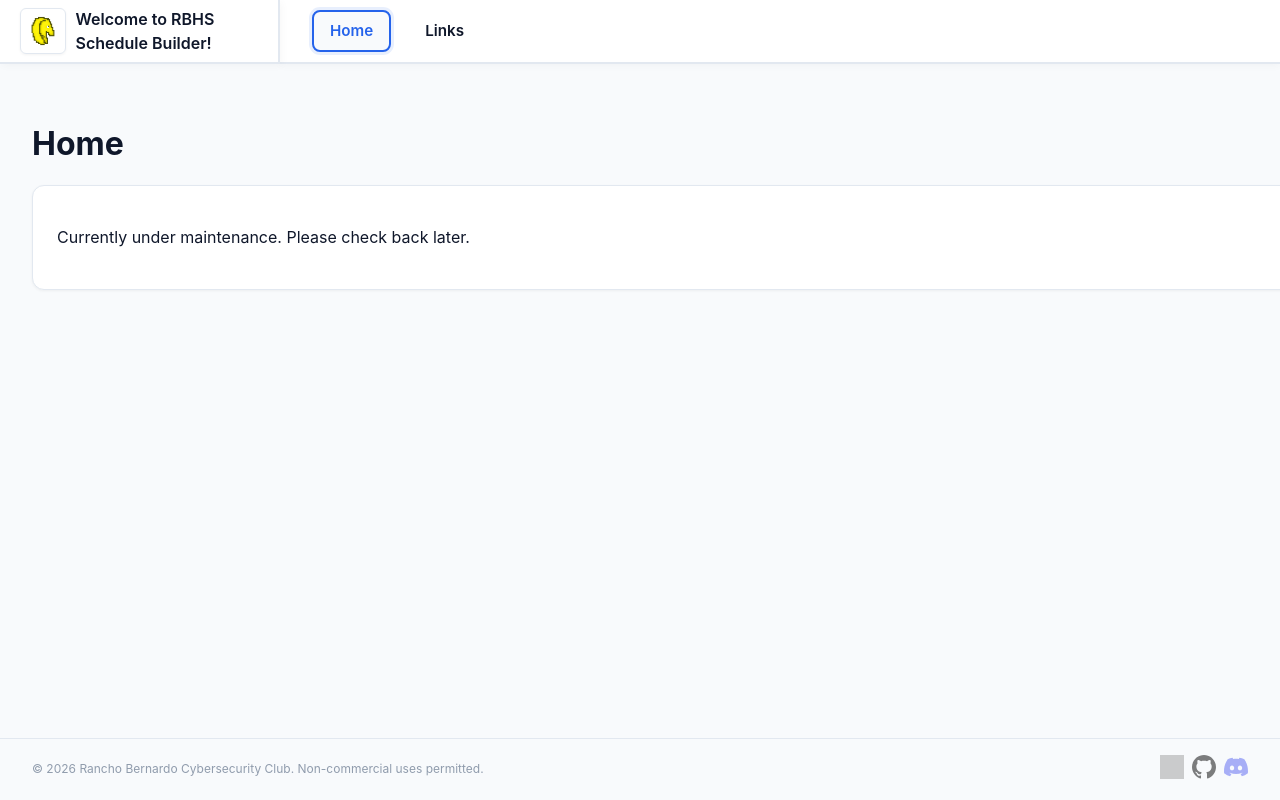
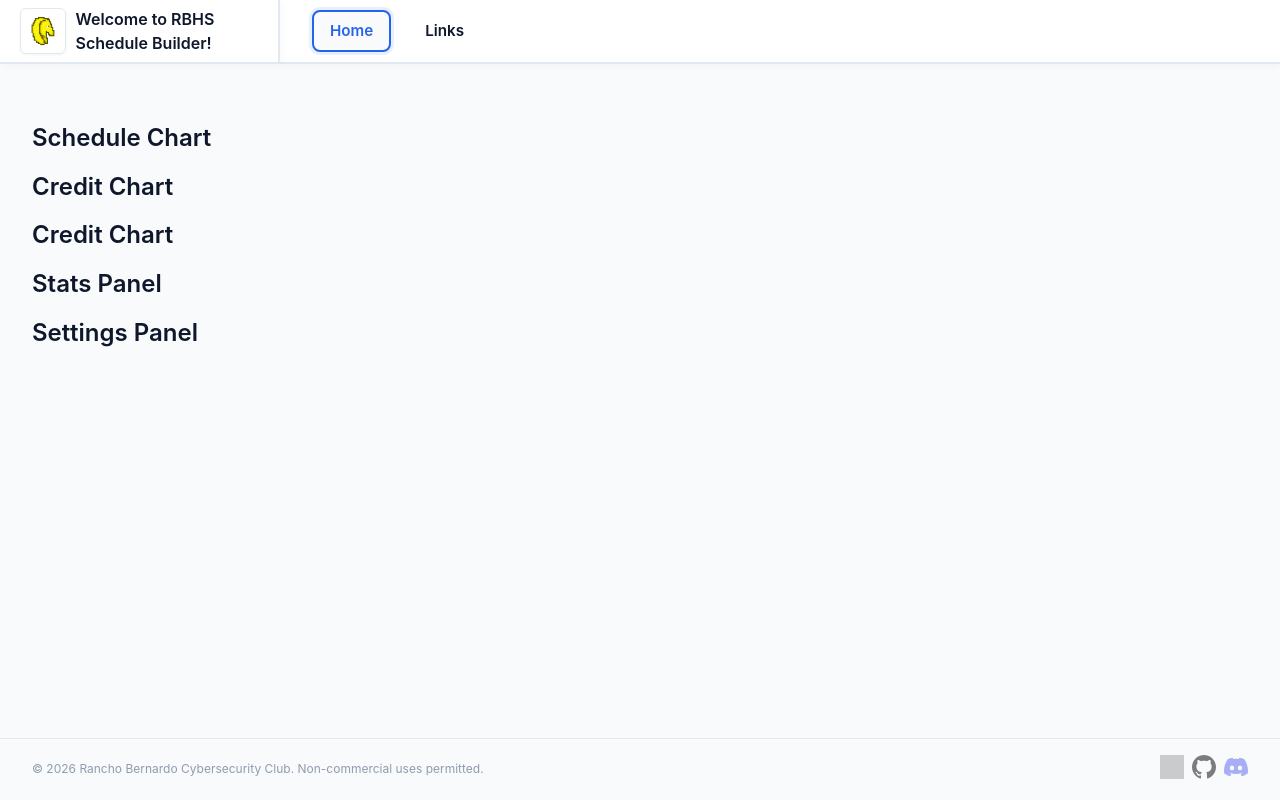
Before and after one commit to rbcyber1/schedule-builder, a React (Vite) app in the folder client/: page / in a window 1280 px wide. Shown: the top 800 px of the page. Built offline with nearby package versions, Linux system fonts and the light colour scheme; grey boxes are pictures that could not be loaded.

Commit message:
Placeholder functionality components

```diff
--- a/client/src/components/CreditChart.tsx
+++ b/client/src/components/CreditChart.tsx
@@ -0,0 +1,8 @@
+export default function CreditChart() {
+    return (
+        <div className="credit-chart">
+            <h2>Credit Chart</h2>
+            {/* Placeholder for credit chart content */}
+        </div>
+    );
+}
--- /dev/null
+++ b/client/src/components/ScheduleChart.tsx
@@ -0,0 +1,8 @@
+export default function ScheduleChart() {
+    return (
+        <div className="schedule-chart">
+            <h2>Schedule Chart</h2>
+            {/* Placeholder for schedule chart content */}
+        </div>
+    );
+}
--- /dev/null
+++ b/client/src/components/SettingsPanel.tsx
@@ -0,0 +1,8 @@
+export default function SettingsPanel() {
+    return (
+        <div className="settings-panel">
+            <h2>Settings Panel</h2>
+            {/* Placeholder for settings panel content */}
+        </div>
+    );
+}
--- /dev/null
+++ b/client/src/components/StatPanel.tsx
@@ -0,0 +1,8 @@
+export default function StatPanel() {
+    return (
+        <div className="stats-panel">
+            <h2>Stats Panel</h2>
+            {/* Placeholder for stats panel content */}
+        </div>
+    );
+}
--- a/client/src/pages/Home.tsx
+++ b/client/src/pages/Home.tsx
@@ -1,12 +1,26 @@
+import ScheduleChart from "../components/ScheduleChart";
+import CreditChart from "../components/CreditChart";
+import StatPanel from "../components/StatPanel";
+import SettingsPanel from "../components/SettingsPanel";
+
 import "../styles/App.css";
 
 export default function Home() {
     return (
-        <>
-            <h1>Home</h1>
-            <div className="card">
-                <p>Currently under maintenance. Please check back later.</p>
+        <div className="schedule-builder-container">
+            <div className="schedule-chart-container">
+                <ScheduleChart />
             </div>
-        </>
+            <div className="credit-chart-container">
+                <CreditChart />
+                <CreditChart />
+            </div>
+            <div className="stats-panel">
+                <StatPanel />
+            </div>
+            <div className="settings-panel">
+                <SettingsPanel />
+            </div>
+        </div>
     );
 }
```
